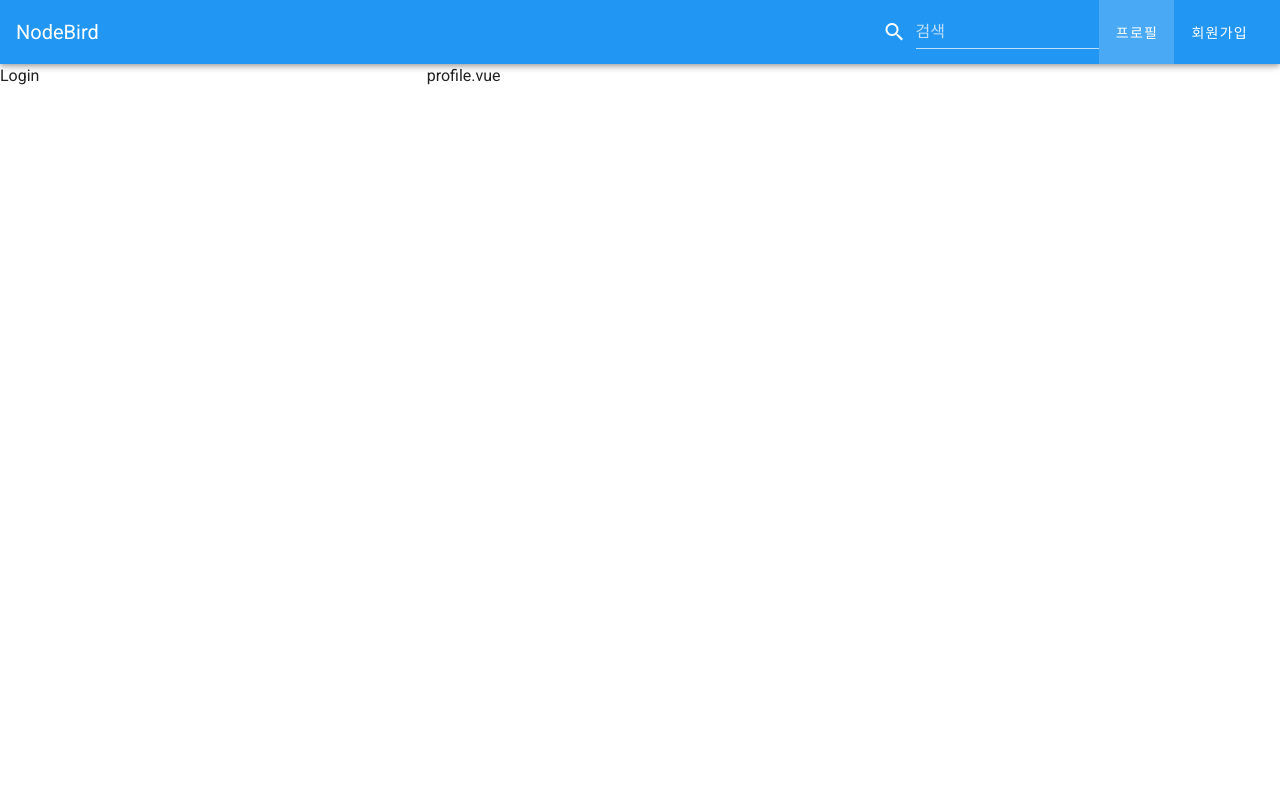
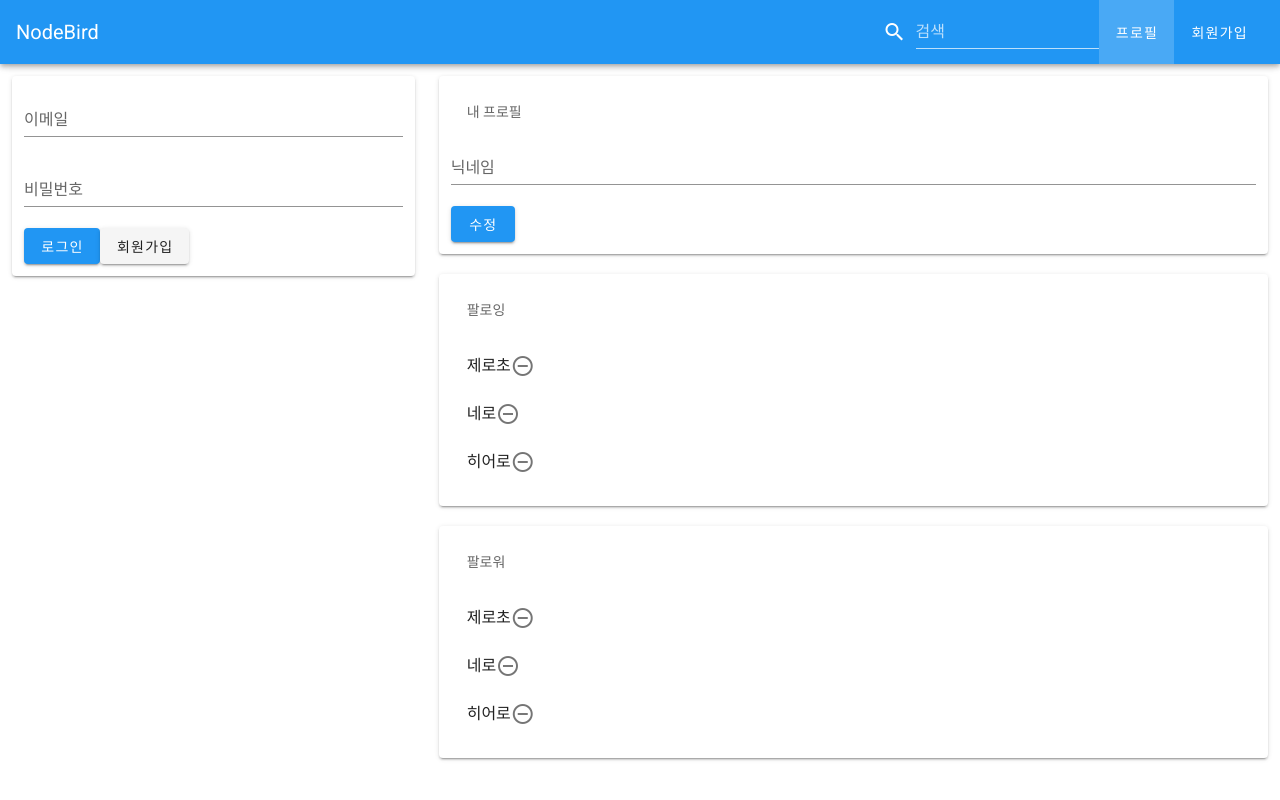
Before and after one commit to wknowpark797/study-clone-nodebird, a Nuxt app in the folder front/: page /profile in a window 1280 px wide. Built offline with nearby package versions, Linux system fonts and the light colour scheme.

Commit message:
기본 화면 추가

```diff
--- /dev/null
+++ b/front/components/FollowList.vue
@@ -0,0 +1,26 @@
+<template>
+    <v-list>
+        <v-list-item>
+            <span>제로초</span>
+            <v-icon>mdi-minus-circle-outline</v-icon>
+        </v-list-item>
+        <v-list-item>
+            <span>네로</span>
+            <v-icon>mdi-minus-circle-outline</v-icon>
+        </v-list-item>
+        <v-list-item>
+            <span>히어로</span>
+            <v-icon>mdi-minus-circle-outline</v-icon>
+        </v-list-item>
+    </v-list>
+</template>
+
+<script>
+    export default {
+
+    }
+</script>
+
+<style>
+
+</style>
--- /dev/null
+++ b/front/components/LoginForm.vue
@@ -0,0 +1,43 @@
+<template>
+    <v-container>
+        <v-card>
+
+            <v-form>
+                <v-container>
+
+                    <v-text-field
+                        label="이메일"
+                        type="email"
+                        required />
+
+                    <v-text-field
+                        label="비밀번호"
+                        type="password"
+                        required />
+
+                    <v-btn
+                        color="blue"
+                        type="submit"
+                        :style="{ color: '#FFF' }">
+                        로그인
+                    </v-btn>
+                    <v-btn nuxt to="/signup">
+                        회원가입
+                    </v-btn>
+
+                </v-container>
+            </v-form>
+
+        </v-card>
+    </v-container>
+</template>
+
+<script>
+    export default {
+
+    }
+</script>
+
+<style>
+
+</style>
--- /dev/null
+++ b/front/components/PostCard.vue
@@ -0,0 +1,45 @@
+<template>
+    <v-card :style="{ marginBottom: '20px' }">
+        <v-img />
+
+        <v-card-text>
+            <div>
+                <h3>Wooara</h3>
+                <div>안녕하세요. 게시글입니다.</div>
+            </div>
+        </v-card-text>
+
+        <v-card-actions>
+            <v-btn
+                text
+                color="orange">
+                <v-icon>mdi-repeat-variant</v-icon>
+            </v-btn>
+            <v-btn
+                text
+                color="orange">
+                <v-icon>mdi-heart-outline</v-icon>
+            </v-btn>
+            <v-btn
+                text
+                color="orange">
+                <v-icon>mdi-comment-outline</v-icon>
+            </v-btn>
+            <v-btn
+                text
+                color="orange">
+                <v-icon>mdi-dots-horizontal</v-icon>
+            </v-btn>
+        </v-card-actions>
+    </v-card>
+</template>
+
+<script>
+    export default {
+
+    }
+</script>
+
+<style>
+
+</style>
--- a/front/layouts/default.vue
+++ b/front/layouts/default.vue
@@ -41,11 +41,10 @@
         <!-- Login, Content -->
         <v-row no-gutters>
             <v-col cols="12" md="4">
-                Login
+                <LoginForm />
             </v-col>
             <v-col cols="12" md="8">
                 <nuxt />
-                <!-- <router-view /> -->
             </v-col>
         </v-row>
 
@@ -53,7 +52,12 @@
 </template>
 
 <script>
+    import LoginForm from '~/components/LoginForm';
+
     export default {
+        components: {
+            LoginForm
+        },
         data() {
             return {
 
--- a/front/pages/index.vue
+++ b/front/pages/index.vue
@@ -1,11 +1,20 @@
 <template>
-    <div>
-        index.vue
-    </div>
+    <v-container>
+        <PostCard />
+        <PostCard />
+        <PostCard />
+        <PostCard />
+        <PostCard />
+    </v-container>
 </template>
 
 <script>
+    import PostCard from '~/components/PostCard';
+
     export default {
+        components: {
+            PostCard
+        },
         data() {
             return {
 
--- a/front/pages/profile.vue
+++ b/front/pages/profile.vue
@@ -1,11 +1,51 @@
 <template>
-    <div>
-        profile.vue
-    </div>
+    <v-container>
+
+        <!-- 닉네임 수정 -->
+        <v-card :style="{ marginBottom: '20px' }">
+            <v-container>
+                <v-subheader>내 프로필</v-subheader>
+
+                <v-form>
+                    <v-text-field
+                        label="닉네임"
+                        required />
+                    <v-btn
+                        color="blue"
+                        type="submit"
+                        :style="{ color: '#FFF' }">
+                        수정
+                    </v-btn>
+                </v-form>
+            </v-container>
+        </v-card>
+
+        <!-- 팔로잉 목록 -->
+        <v-card :style="{ marginBottom: '20px' }">
+            <v-container>
+                <v-subheader>팔로잉</v-subheader>
+                <FollowList />
+            </v-container>
+        </v-card>
+
+        <!-- 팔로워 목록 -->
+        <v-card :style="{ marginBottom: '20px' }">
+            <v-container>
+                <v-subheader>팔로워</v-subheader>
+                <FollowList />
+            </v-container>
+        </v-card>
+
+    </v-container>
 </template>
 
 <script>
+    import FollowList from '~/components/FollowList';
+
     export default {
+        components: {
+            FollowList
+        },
         data() {
             return {
 
--- a/front/pages/signup.vue
+++ b/front/pages/signup.vue
@@ -1,7 +1,46 @@
 <template>
-    <div>
-        signup.vue
-    </div>
+    <v-container>
+        <v-card>
+            <v-container>
+                <v-subheader>회원가입</v-subheader>
+
+                <v-form>
+
+                    <v-text-field
+                        label="이메일"
+                        type="email"
+                        required />
+
+                    <v-text-field
+                        label="비밀번호"
+                        type="password"
+                        required />
+
+                    <v-text-field
+                        label="비밀번호확인"
+                        type="password"
+                        required />
+
+                    <v-text-field
+                        label="닉네임"
+                        type="text"
+                        required />
+
+                    <v-checkbox
+                        label="약관에 동의합니다."
+                        required />
+
+                    <v-btn
+                        color="blue"
+                        type="submit"
+                        :style="{ color: '#FFF' }">
+                        가입하기
+                    </v-btn>
+
+                </v-form>
+            </v-container>
+        </v-card>
+    </v-container>
 </template>
 
 <script>
```
